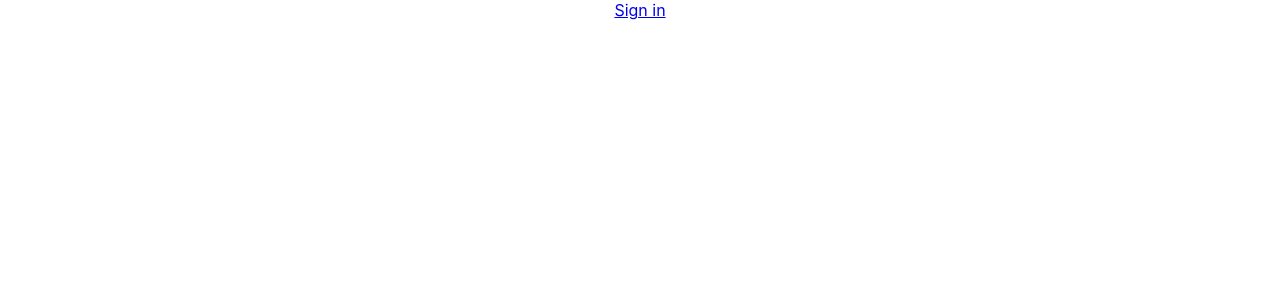
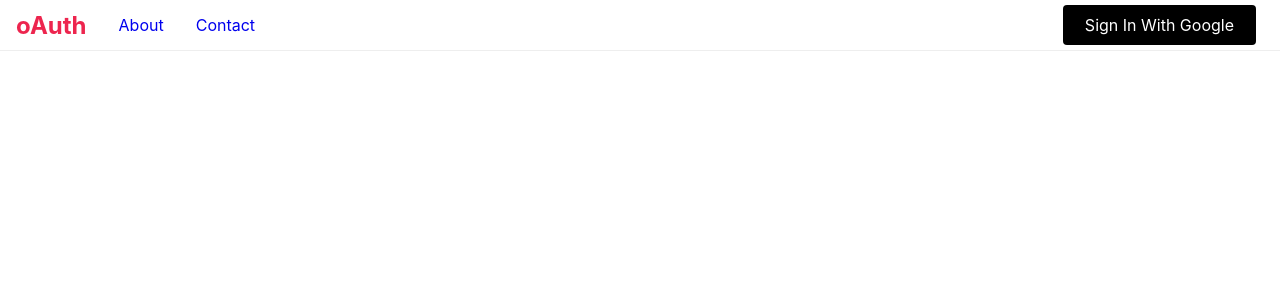
Before and after one commit to MonicaHoward/oAuth, a React (Create React App) app in the folder client/: page / in a window 1280 px wide. Shown: the top 300 px of the page. Built offline with nearby package versions, Linux system fonts and the light colour scheme.

Commit message:
created Navbar & added Router, StyledComponents

```diff
--- a/client/package.json
+++ b/client/package.json
@@ -10,10 +10,12 @@
     "http-proxy-middleware": "^1.2.0",
     "react": "^17.0.2",
     "react-dom": "^17.0.2",
+    "react-icons": "^4.2.0",
     "react-redux": "^7.2.3",
     "react-router-dom": "^5.2.0",
     "react-scripts": "4.0.3",
     "redux": "^4.0.5",
+    "styled-components": "^5.2.3",
     "web-vitals": "^1.1.1"
   },
   "scripts": {
--- a/client/src/App.js
+++ b/client/src/App.js
@@ -1,10 +1,17 @@
 import React from 'react';
+import {BrowserRouter, Route, Switch} from 'react-router-dom';
 import './App.css';
+import Navbar from './components/navbar/Navbar';
 
 function App() {
   return (
     <div className="App">
-        <a href="/auth/google">Sign in</a>
+        <BrowserRouter>
+          <Navbar/>
+          <Switch>
+
+          </Switch>
+        </BrowserRouter>
     </div>
   );
 }
--- /dev/null
+++ b/client/src/components/navbar/Navbar.jsx
@@ -0,0 +1,28 @@
+import React from 'react';
+import {Nav, Logo, NavLink, Bars, NavMenu, NavBtn, NavBtnLink} from './NavbarElements';
+
+const Navbar = () => {
+    return(
+        <>
+            <Nav>
+                <NavLink to="/">
+                    <h1 >oAuth</h1>
+                </NavLink>
+                <Bars />
+                <NavMenu>
+                    <NavLink to="/about" activeStyle>
+                        About
+                    </NavLink>
+                    <NavLink to="/contact" activeStyle>
+                        Contact
+                    </NavLink>
+                </NavMenu>
+                <NavBtn>
+                    <NavBtnLink to="/auth/google">Sign In With Google</NavBtnLink>
+                </NavBtn>
+            </Nav>
+        </>
+    )
+}
+
+export default Navbar;
--- /dev/null
+++ b/client/src/components/navbar/NavbarElements.js
@@ -0,0 +1,91 @@
+import styled from 'styled-components';
+import {NavLink as Link} from 'react-router-dom';
+import {FaBars } from 'react-icons/fa';
+import {GrDeploy} from "react-icons/gr";
+
+
+export const Nav = styled.nav`
+    background: #FFF;
+    border-bottom: #EEE solid 1px;
+    height: 50px;
+    display: flex;
+    align-items: center;
+    justify-content: space-between;
+    padding: 0.5rem calc((100vw-1000vw) / 2);
+    z-index: 50;
+    justify-content: flex-start;
+`
+export const Logo = styled(GrDeploy)`
+    color: #000;
+    width: 50px;
+`
+
+export const NavLink = styled(Link)`
+    color: #000
+    display: flex;
+    align-items: center;
+    text-decoration: none;
+    padding: 0 1rem;
+    cursor: pointer;
+
+    &.active {
+        color: #ED254E
+    }
+
+`
+
+export const Bars = styled(FaBars)`
+    display: none;
+    color: #000;
+
+    @media screen and (max-width: 768px){
+        display: block;
+        position: absolute;
+        top: 0;
+        right: 0;
+        transform: translate(-100%, 75%);
+        font-size: 1.2rem;
+        cursor: pointer;
+    }
+`
+export const NavMenu = styled.div`
+    display: flex;
+    align-items: center;
+    width: 100vw;
+    white-space: nowrap;
+    @media screen and (max-width: 768px){
+        display: none;
+    }
+`
+
+export const NavBtn = styled.nav`
+    display: flex;
+    align-items: center;
+    margin-right: 24px;
+    justify-content: flex-end;
+    width: 100vw;
+    @media screen and (max-width: 768px){
+        display: none;
+    }
+`
+
+export const NavBtnLink = styled(Link)`
+    border-radius: 4px;
+    background #000;
+    padding: 10px 22px;
+    color: #FFF;
+    border: none;
+    outline: none;
+    cursor: pointer;
+    transition: all 0.2s ease-in-out;
+    text-decoration: none;
+
+    &:hover{
+        transition: all 0.2s ease-in-out;
+        background: #fff;
+        color: #010606;
+        border: #000 solid 3px
+
+    }
+
+`
```
Also changed, not shown: client/src/components/navbar/index.js (added), 1 other file (tests, documents, lock files or other folders).
